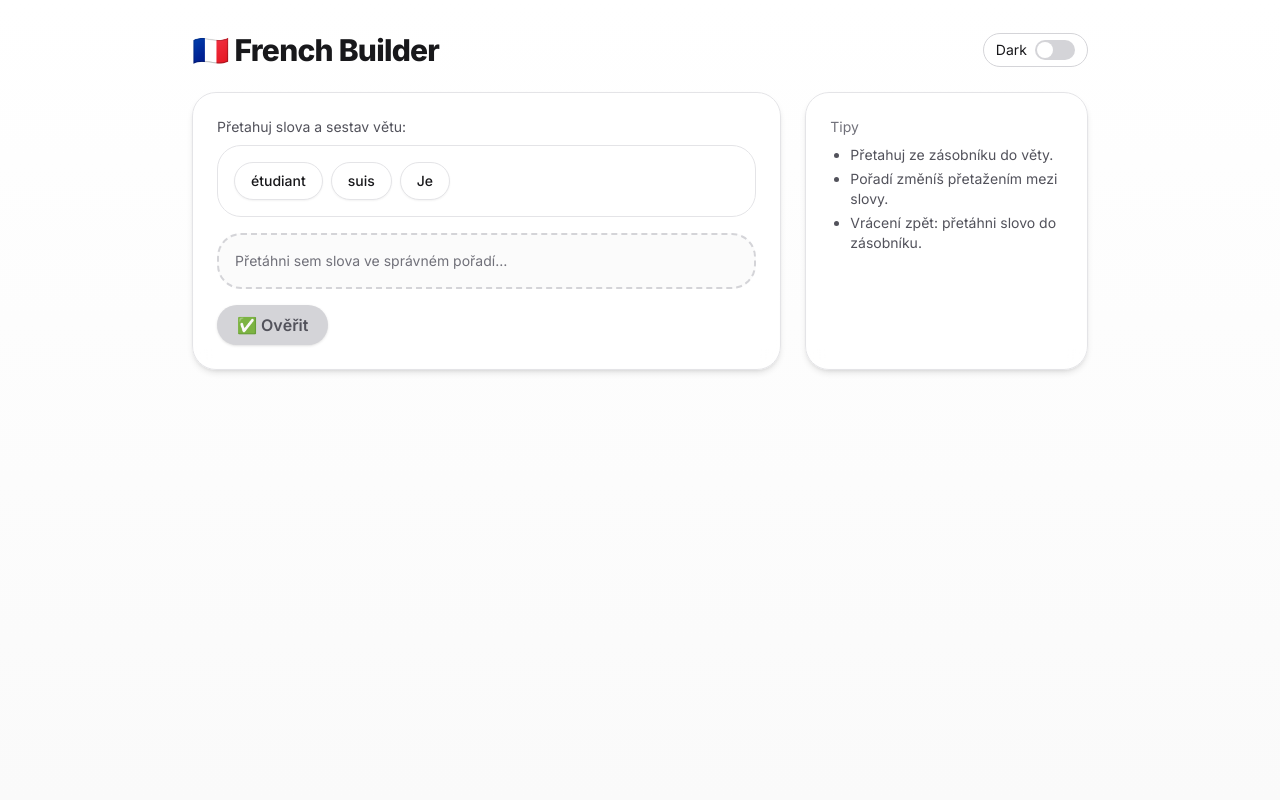
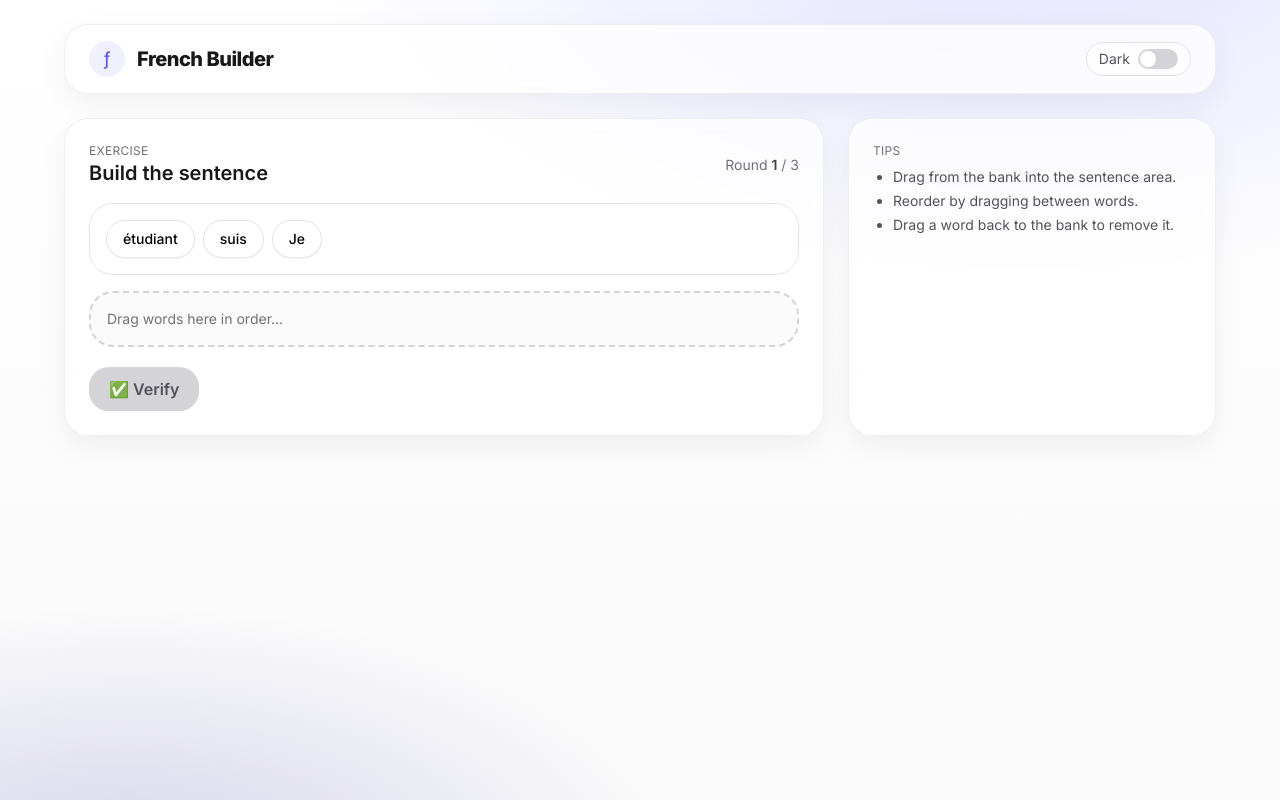
Before and after one commit to RobajziCloud/language-game, a React (Vite) app: page / in a window 1280 px wide. Built offline with nearby package versions, Linux system fonts and the light colour scheme.

Commit message:
Update App.jsx

```diff
--- a/src/App.jsx
+++ b/src/App.jsx
@@ -26,17 +26,16 @@ export default function App(){
 
   const isCorrect = checked && slots.length===sentence.fr.length && slots.every((w,i)=>w===sentence.fr[i]);
 
-  // ---- DnD helpers (native HTML5, no libs) ----
-  const onDragStartWord = (e, source, payload) => {
+  // --- Native DnD ---
+  const onDragStart = (e, source, payload) => {
     e.dataTransfer.setData("text/plain", JSON.stringify({ source, payload }));
     e.dataTransfer.effectAllowed = "move";
   };
   const allowDrop = (e) => { e.preventDefault(); e.dataTransfer.dropEffect = "move"; };
 
-  const dropToBank = (e) => {
+  const dropBank = (e) => {
     e.preventDefault();
     const { source, payload } = JSON.parse(e.dataTransfer.getData("text/plain"));
-    if (source === "bank") return; // already there
     if (source === "slot") {
       setSlots(prev => prev.filter((_,i)=> i !== payload.index));
       setBank(prev => [...prev, payload.word]);
@@ -44,7 +43,7 @@ export default function App(){
     }
   };
 
-  const dropToSlotsEnd = (e) => {
+  const dropSlotsEnd = (e) => {
     e.preventDefault();
     const { source, payload } = JSON.parse(e.dataTransfer.getData("text/plain"));
     if (source === "bank") {
@@ -61,15 +60,13 @@ export default function App(){
     setChecked(false);
   };
 
-  const dropBeforeIndex = (e, beforeIndex) => {
+  const dropBefore = (e, beforeIndex) => {
     e.preventDefault();
     const { source, payload } = JSON.parse(e.dataTransfer.getData("text/plain"));
     if (source === "bank") {
       setSlots(prev => {
         if (prev.includes(payload.word)) return prev;
-        const next = [...prev];
-        next.splice(beforeIndex, 0, payload.word);
-        return next;
+        const next = [...prev]; next.splice(beforeIndex, 0, payload.word); return next;
       });
       setBank(prev => prev.filter(w => w !== payload.word));
     } else if (source === "slot") {
@@ -88,45 +85,62 @@ export default function App(){
   const next = ()=> setRound(r=>r+1);
 
   return (
-    <div className="min-h-screen px-5 py-8 transition-colors bg-gradient-to-b from-white to-zinc-50 text-zinc-900 dark:from-zinc-950 dark:to-black dark:text-zinc-100">
-      <div className="mx-auto w-full max-w-4xl space-y-6">
-        {/* Header */}
-        <header className="flex items-center justify-between">
-          <h1 className="text-3xl font-extrabold tracking-tight">🇫🇷 French Builder</h1>
+    <div className="min-h-screen bg-brand-radial bg-no-repeat">
+      {/* Top bar */}
+      <div className="px-6 pt-6">
+        <div className="mx-auto max-w-6xl rounded-2xl border border-zinc-200/60 dark:border-zinc-800/60 bg-white/70 dark:bg-zinc-900/60 backdrop-blur shadow-soft">
+          <div className="flex items-center justify-between px-6 py-4">
+            <div className="flex items-center gap-3">
+              <div className="h-9 w-9 rounded-xl bg-brand-500/10 flex items-center justify-center">
+                <span className="text-brand-600 text-lg">ƒ</span>
+              </div>
+              <h1 className="text-lg sm:text-xl font-extrabold tracking-tight text-zinc-900 dark:text-zinc-100">
+                French Builder
+              </h1>
+            </div>
             <button
               onClick={()=>setDark(d=>!d)}
-            className="inline-flex items-center gap-2 rounded-full px-3 py-1.5 border border-zinc-300 dark:border-zinc-700 bg-white/70 dark:bg-zinc-900/70 backdrop-blur"
+              className="inline-flex items-center gap-2 rounded-full px-3 py-1.5 border border-zinc-200 dark:border-zinc-700 bg-white/70 dark:bg-zinc-900/70"
               aria-label="Toggle dark mode"
             >
-            <span className="text-sm">Dark</span>
+              <span className="hidden sm:inline text-sm text-zinc-600 dark:text-zinc-300">Dark</span>
               <span className="h-5 w-10 rounded-full relative bg-zinc-300 dark:bg-zinc-700">
-              <span className={"absolute top-0.5 h-4 w-4 rounded-full bg-white dark:bg-black transition "+(dark?"right-0.5":"left-0.5")}/>
+                <span className={"absolute top-0.5 h-4 w-4 rounded-full bg-white dark:bg-black transition-smooth "+(dark?"right-0.5":"left-0.5")}/>
               </span>
             </button>
-        </header>
+          </div>
+        </div>
+      </div>
 
-        <section className="grid gap-6 md:grid-cols-3">
+      {/* Content */}
+      <div className="px-6 pb-10 pt-6">
+        <div className="mx-auto max-w-6xl grid gap-6 md:grid-cols-3">
           {/* Main card */}
-          <div className="md:col-span-2 space-y-4">
-            <div className="rounded-2xl p-6 shadow-md bg-white/70 dark:bg-zinc-900/70 backdrop-blur border border-zinc-200 dark:border-zinc-800">
-              <p className="text-sm text-zinc-600 dark:text-zinc-400 mb-2">Přetahuj slova a sestav větu:</p>
+          <div className="md:col-span-2 rounded-2xl border border-zinc-200/60 dark:border-zinc-800/60 bg-white/70 dark:bg-zinc-900/60 backdrop-blur shadow-soft p-6">
+            <div className="flex items-center justify-between mb-4">
+              <div>
+                <div className="text-xs uppercase tracking-wide text-zinc-500 dark:text-zinc-400">Exercise</div>
+                <div className="text-xl font-semibold text-zinc-900 dark:text-zinc-100">Build the sentence</div>
+              </div>
+              <div className="text-sm text-zinc-500 dark:text-zinc-400">
+                Round <span className="font-semibold text-zinc-700 dark:text-zinc-200">{(round % SENTENCES.length)+1}</span> / {SENTENCES.length}
+              </div>
+            </div>
 
             {/* BANK */}
             <div
-                id="BANK"
-                className="min-h-[68px] rounded-2xl p-4 border border-zinc-200 dark:border-zinc-800 bg-white/80 dark:bg-zinc-900/60 backdrop-blur flex flex-wrap gap-2"
-                onDragOver={allowDrop}
-                onDrop={dropToBank}
+              className="min-h-[72px] rounded-2xl p-4 border border-zinc-200 dark:border-zinc-800 bg-white/80 dark:bg-zinc-900/60 flex flex-wrap gap-2"
+              onDragOver={(e)=>e.preventDefault()}
+              onDrop={dropBank}
             >
-                {bank.length===0 && (
-                  <div className="text-sm text-zinc-500">Žádná slova v zásobníku — přetáhni zpět ze věty.</div>
-                )}
-                {bank.map((w,i)=>(
+              {bank.length===0 ? (
+                <div className="text-sm text-zinc-500">No words in bank — drag back from the sentence.</div>
+              ) : bank.map((w)=>(
                 <button
                   key={w}
                   draggable
-                    onDragStart={(e)=>onDragStartWord(e,"bank",{ word:w })}
-                    className="px-4 py-2 rounded-2xl text-sm font-medium shadow-sm border bg-white dark:bg-black border-zinc-200 dark:border-zinc-800 hover:shadow transition"
+                  onDragStart={(e)=>onDragStart(e,"bank",{ word:w })}
+                  className="px-4 py-2 rounded-xl text-sm font-medium border border-zinc-200 dark:border-zinc-800 bg-white dark:bg-black shadow-sm hover:shadow-soft transition-smooth hover:shadow-glow active:scale-[.98]"
                 >
                   {w}
                 </button>
@@ -135,31 +149,33 @@ export default function App(){
 
             {/* SLOTS */}
             <div
-                id="SLOTS"
               className="mt-4 rounded-2xl p-4 border-2 border-dashed border-zinc-300 dark:border-zinc-700 bg-zinc-50/80 dark:bg-zinc-800/50 flex flex-wrap gap-2"
               onDragOver={allowDrop}
-                onDrop={dropToSlotsEnd}
+              onDrop={dropSlotsEnd}
             >
               {slots.length===0 && (
-                  <div className="text-sm text-zinc-500 self-center">Přetáhni sem slova ve správném pořadí…</div>
+                <div className="text-sm text-zinc-500 self-center">Drag words here in order…</div>
               )}
               {slots.map((w,i)=>(
                 <React.Fragment key={`${w}-${i}`}>
-                    {/* drop-zone BEFORE chip i */}
+                  {/* drop slot before */}
                   <div
                     className="w-0.5 h-6 self-center bg-transparent"
                     onDragOver={allowDrop}
-                      onDrop={(e)=>dropBeforeIndex(e,i)}
+                    onDrop={(e)=>dropBefore(e,i)}
                   />
                   <div
                     draggable
-                      onDragStart={(e)=>onDragStartWord(e,"slot",{ index:i, word:w })}
+                    onDragStart={(e)=>onDragStart(e,"slot",{ index:i, word:w })}
                     className={
-                        "px-4 py-2 rounded-2xl text-sm font-semibold shadow-sm border transition cursor-grab active:cursor-grabbing "+
-                        (checked ? (w===sentence.fr[i] ? "bg-emerald-300 text-emerald-900 border-emerald-400" : "bg-rose-300 text-rose-900 border-rose-400")
-                                : "bg-zinc-200 dark:bg-zinc-700 border-zinc-300 dark:border-zinc-600")
+                      "px-4 py-2 rounded-xl text-sm font-semibold border shadow-sm transition-smooth cursor-grab active:cursor-grabbing "+
+                      (checked
+                        ? (w===sentence.fr[i]
+                            ? "bg-emerald-300 text-emerald-950 border-emerald-400"
+                            : "bg-rose-300 text-rose-950 border-rose-400")
+                        : "bg-zinc-200/80 dark:bg-zinc-700/80 border-zinc-300 dark:border-zinc-600")
                     }
-                      title="Přetáhni pro změnu pořadí, nebo zpět do zásobníku"
+                    title="Drag to reorder or back to bank"
                   >
                     {w}
                   </div>
@@ -168,31 +184,39 @@ export default function App(){
             </div>
 
             {/* Controls */}
-              <div className="mt-4 flex gap-3">
+            <div className="mt-5 flex items-center gap-3">
               {!checked ? (
                 <button
-                    onClick={()=>setChecked(true)}
+                  onClick={verify}
                   disabled={slots.length !== sentence.fr.length}
-                    className={(slots.length===sentence.fr.length
-                      ? "bg-emerald-500 text-white hover:brightness-110"
-                      : "bg-zinc-300 text-zinc-600 cursor-not-allowed")+" px-5 py-2 rounded-xl font-semibold shadow transition"}
+                  className={
+                    "px-5 py-2.5 rounded-xl font-semibold shadow-sm transition-smooth "+
+                    (slots.length===sentence.fr.length
+                      ? "bg-brand-600 text-white hover:brightness-110"
+                      : "bg-zinc-300 text-zinc-600 cursor-not-allowed")
+                  }
                 >
-                    ✅ Ověřit
+                  ✅ Verify
                 </button>
               ) : (
                 <button
-                    onClick={next}
-                    className="px-5 py-2 rounded-xl font-semibold shadow bg-indigo-500 text-white hover:brightness-110"
+                  onClick={()=>setRound(r=>r+1)}
+                  className="px-5 py-2.5 rounded-xl font-semibold shadow-sm transition-smooth bg-brand-500 text-white hover:brightness-110"
                 >
-                    🔁 Další věta
+                  🔁 Next
                 </button>
+              )}
+              {checked && (
+                <div className={"text-sm "+(isCorrect?"text-emerald-500":"text-rose-500")}>
+                  {isCorrect ? "Great job! Perfect order 🎉" : "Some words are misplaced — try the next round."}
+                </div>
               )}
             </div>
 
             {/* Result */}
             {checked && (
-                <div className="mt-3">
-                  <div className="text-sm text-zinc-600 dark:text-zinc-400">Správná věta:</div>
+              <div className="mt-4">
+                <div className="text-sm text-zinc-600 dark:text-zinc-400">Correct sentence:</div>
                 <div className="mt-1 italic text-lg">
                   {sentence.fr.map((w,i)=>(
                     <span key={i} title={sentence.pos?.[i]} className="underline decoration-dotted mr-2 cursor-help">
@@ -200,25 +224,21 @@ export default function App(){
                     </span>
                   ))}
                 </div>
-                  <div className={"mt-1 text-sm "+(isCorrect?"text-emerald-500":"text-rose-500")}>
-                    {isCorrect ? "Skvělé! Vše správně 🎉" : "Některá slova jsou špatně — zkus další kolo."}
-                  </div>
                 <div className="text-xs text-zinc-500 dark:text-zinc-400 mt-1">{sentence.en}</div>
               </div>
             )}
           </div>
-          </div>
 
-          {/* Sidebar */}
-          <aside className="rounded-2xl p-6 shadow-md bg-white/70 dark:bg-zinc-900/70 backdrop-blur border border-zinc-200 dark:border-zinc-800">
-            <div className="text-sm text-zinc-500 dark:text-zinc-400 mb-2">Tipy</div>
+          {/* Side card (metrics / tips) */}
+          <aside className="rounded-2xl border border-zinc-200/60 dark:border-zinc-800/60 bg-white/70 dark:bg-zinc-900/60 backdrop-blur shadow-soft p-6">
+            <div className="text-xs uppercase tracking-wide text-zinc-500 dark:text-zinc-400 mb-2">Tips</div>
             <ul className="text-sm list-disc pl-5 space-y-1 text-zinc-600 dark:text-zinc-400">
-              <li>Přetahuj ze zásobníku do věty.</li>
-              <li>Pořadí změníš přetažením mezi slovy.</li>
-              <li>Vrácení zpět: přetáhni slovo do zásobníku.</li>
+              <li>Drag from the bank into the sentence area.</li>
+              <li>Reorder by dragging between words.</li>
+              <li>Drag a word back to the bank to remove it.</li>
             </ul>
           </aside>
-        </section>
+        </div>
       </div>
     </div>
   );
```
Lines whose indentation alone changed are shown as unchanged.
